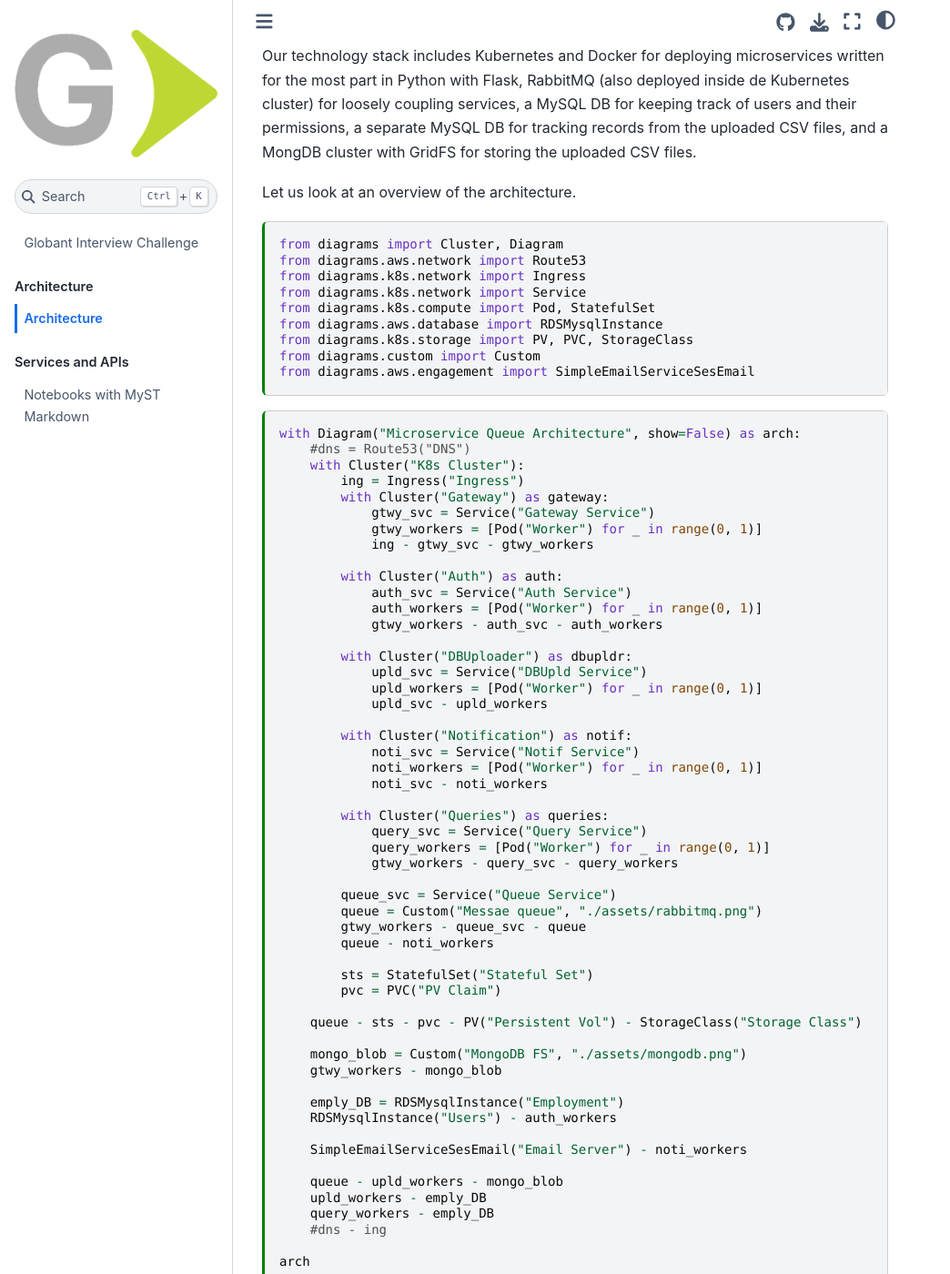
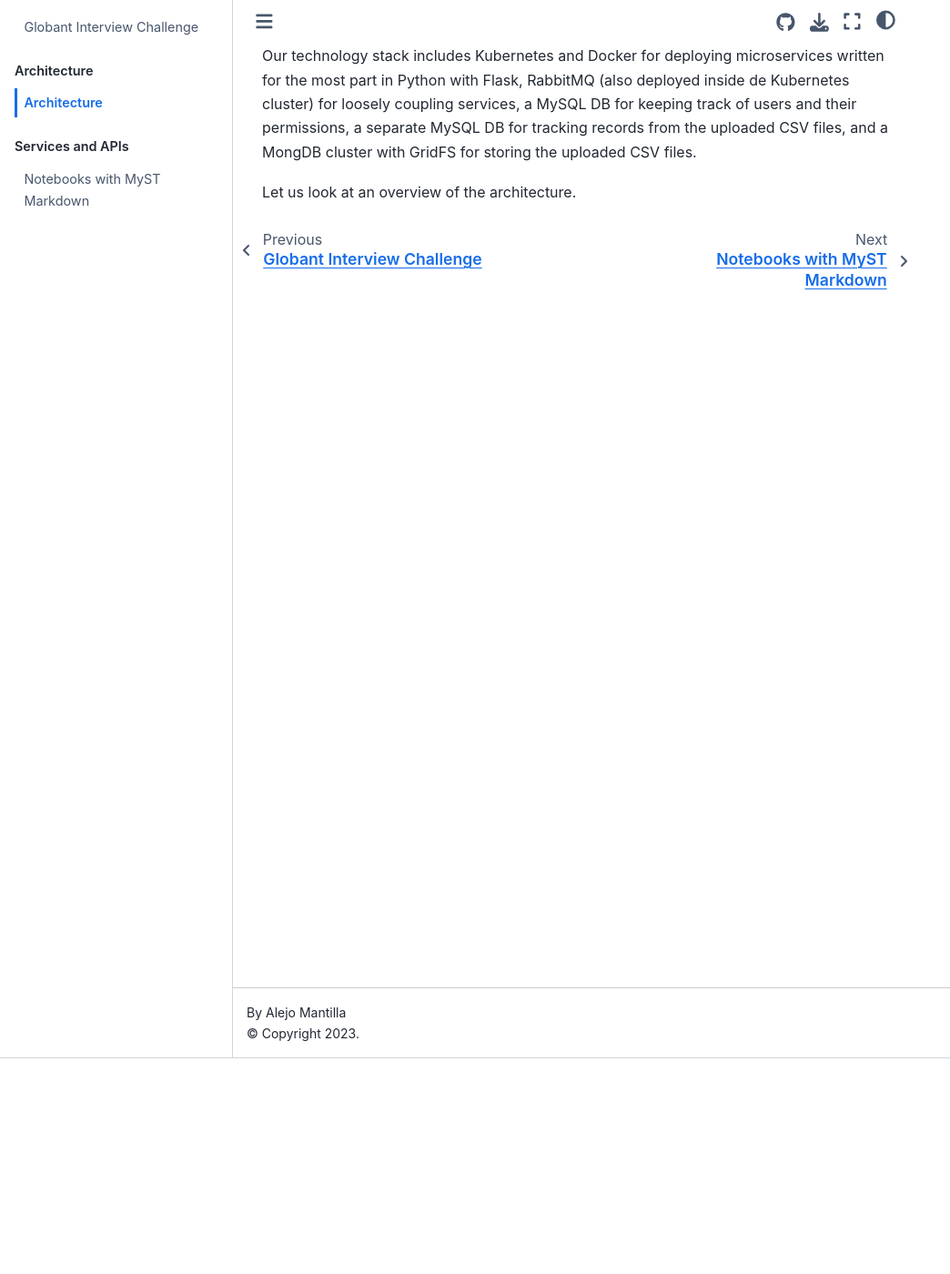
Before and after one commit to MantiMantilla/globant-interview-challenge, a Jupyter Book: the page built from docs/book_contents/architecture/architecture.md, in a window 1280 px wide and 1400 px high, scrolled down 237 px. Shown: the whole window at 91% size, without its empty margins (0-1044 px from the left). Built offline with Jupyter Book 1.0.4 settings and Sphinx 7.4.7 and the Sphinx Book theme 1.1.4, drawn with Linux system fonts in a browser that asks for light colours; some of the changed lines change nothing that is shown.

Commit message:
Remove code cells from docs build.

````diff
--- a/docs/book_contents/architecture/architecture.md
+++ b/docs/book_contents/architecture/architecture.md
@@ -27,20 +27,54 @@
 Let us look at an overview of the architecture.
 
 ```{code-cell} ipython3
+---
+editable: true
+slideshow:
+  slide_type: ''
+tags: [remove-input]
+---
+from functools import partial
+
 from diagrams import Cluster, Diagram
-from diagrams.aws.network import Route53
-from diagrams.k8s.network import Ingress
-from diagrams.k8s.network import Service
+from diagrams.aws.database import RDSMysqlInstance
+from diagrams.aws.engagement import SimpleEmailServiceSesEmail
+from diagrams.custom import Custom
 from diagrams.k8s.compute import Pod, StatefulSet
-from diagrams.aws.database import RDSMysqlInstance
+from diagrams.k8s.network import Ingress, Service
 from diagrams.k8s.storage import PV, PVC, StorageClass
-from diagrams.custom import Custom
-from diagrams.aws.engagement import SimpleEmailServiceSesEmail
 ```
 
 ```{code-cell} ipython3
+---
+editable: true
+slideshow:
+  slide_type: ''
+tags: [remove-input]
+---
+Cluster = partial(Cluster, graph_attr={"fontcolor": "#48566b"})
+Diagram = partial(
+    Diagram, graph_attr={"fontcolor": "#48566b", "bgcolor": "transparent"}
+)
+Ingress = partial(Ingress, fontcolor="#48566b")
+Service = partial(Service, fontcolor="#48566b")
+Pod = partial(Pod, fontcolor="#48566b")
+StatefulSet = partial(StatefulSet, fontcolor="#48566b")
+RDSMysqlInstance = partial(RDSMysqlInstance, fontcolor="#48566b")
+PV = partial(PV, fontcolor="#48566b")
+PVC = partial(PVC, fontcolor="#48566b")
+StorageClass = partial(StorageClass, fontcolor="#48566b")
+Custom = partial(Custom, fontcolor="#48566b")
+SimpleEmailServiceSesEmail = partial(SimpleEmailServiceSesEmail, fontcolor="#48566b")
+```
+
+```{code-cell} ipython3
+---
+editable: true
+slideshow:
+  slide_type: ''
+tags: [remove-input]
+---
 with Diagram("Microservice Queue Architecture", show=False) as arch:
-    #dns = Route53("DNS")
     with Cluster("K8s Cluster"):
         ing = Ingress("Ingress")
         with Cluster("Gateway") as gateway:
@@ -89,11 +123,6 @@
     queue - upld_workers - mongo_blob
     upld_workers - emply_DB
     query_workers - emply_DB
-    #dns - ing
 
 arch
 ```
-
-```{code-cell} ipython3
-
-```
````
